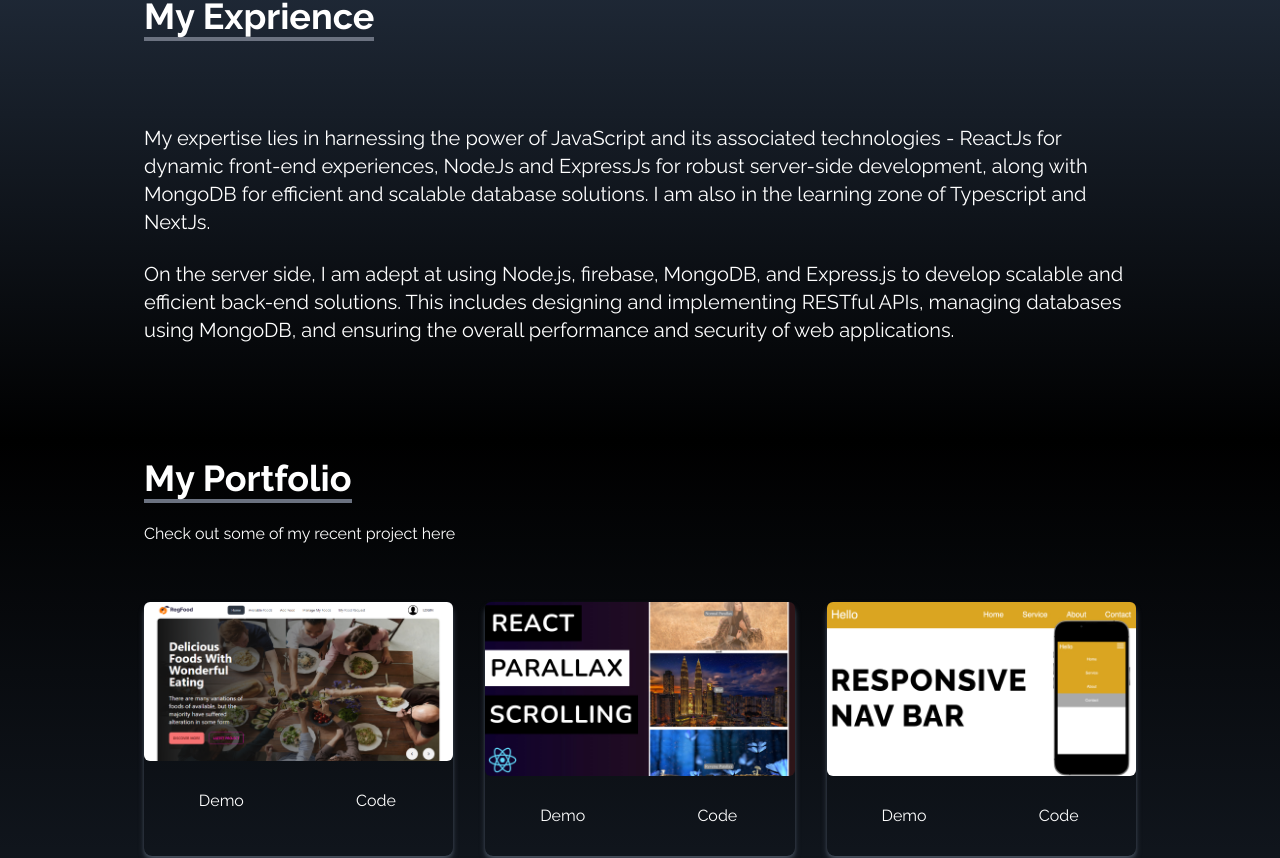
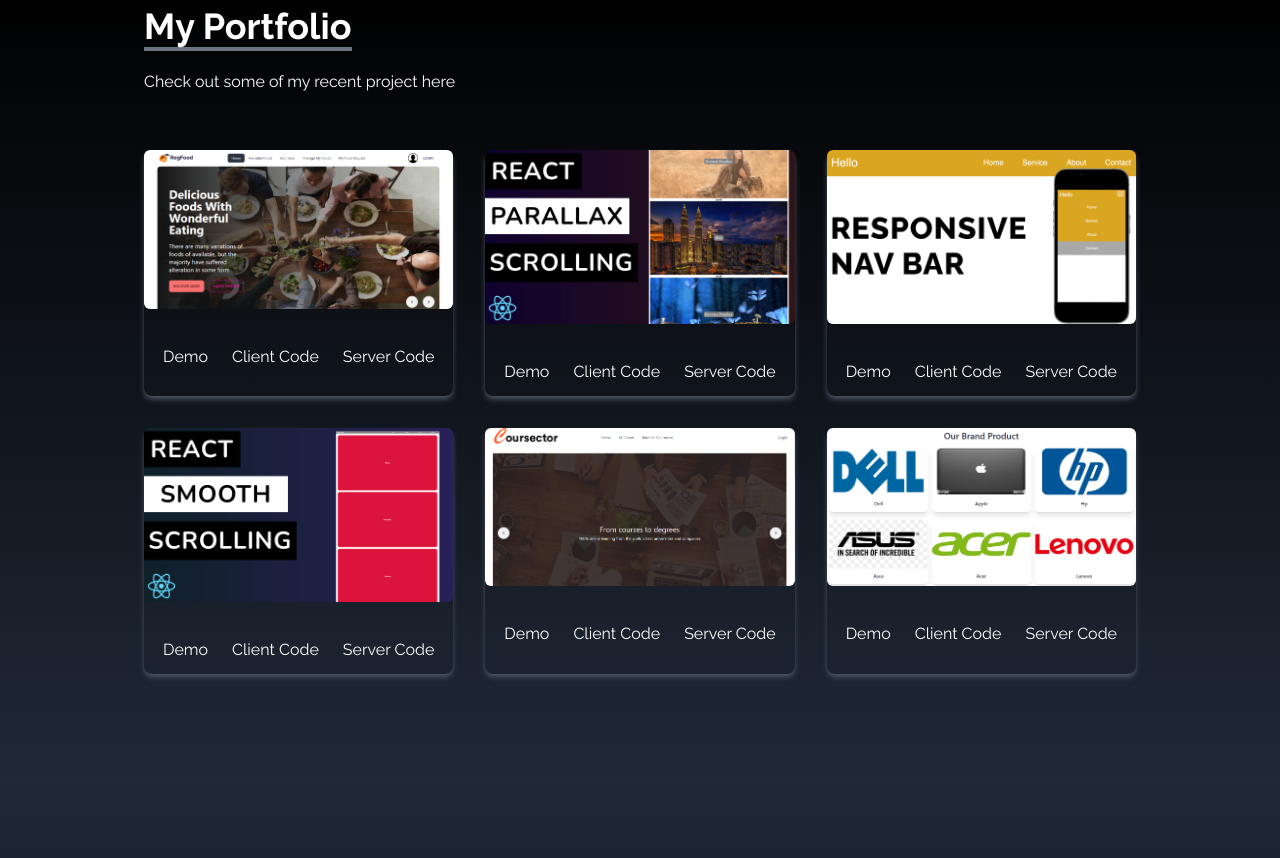
Before and after one commit to SuronjoyRoy/react-my-portfolio-website, a React (Create React App) app: page / in a window 1280 px wide. Shown: the part 1620-2478 px from the top of the page. Built offline with nearby package versions, Linux system fonts and the light colour scheme.

Commit message:
my cv link updated

```diff
--- a/src/App.js
+++ b/src/App.js
@@ -5,7 +5,6 @@
 import NavBar from "./components/NavBar";
 import Portfolio from "./components/Portfolio";
 import SocialLinks from "./components/SocialLinks";
-import MyExprience from "./components/MyExprience";
 import Experience from "./components/Experience";
 
 function App() {
@@ -14,7 +13,6 @@
       <NavBar />
       <Home />
       <About />
-      <MyExprience/>
       <Portfolio />
       <Experience/>
       <Contact />
--- a/src/components/Portfolio.jsx
+++ b/src/components/Portfolio.jsx
@@ -56,12 +56,15 @@
                 alt=""
                 className="rounded-md duration-200 hover:scale-105"
               />
-              <div className="flex items-center justify-center">
-                <button className="w-1/2 px-6 py-3 m-4 duration-200 hover:scale-105">
+              <div className="flex items-center mt-6 justify-center">
+                <button className=" px-3 py-3  duration-200 hover:scale-105">
                   <a target="_blank" rel="noreferrer" href="https://various-partner.surge.sh/">Demo</a>
                 </button>
-                <button className="w-1/2 px-6 py-3 m-4 duration-200 hover:scale-105">
-                <a target="_blank" rel="noreferrer" href="https://github.com/SuronjoyRoy/community-food-sharing-client">Code</a>
+                <button className=" px-3 py-3  duration-200 hover:scale-105">
+                <a target="_blank" rel="noreferrer" href="https://github.com/SuronjoyRoy/student-class-management-client">Client Code</a>
+                </button>
+                <button className=" px-3 py-3 duration-200 hover:scale-105">
+                <a target="_blank" rel="noreferrer" href="https://github.com/SuronjoyRoy/student-class-management-server">Server Code</a>
                 </button>
               </div>
             </div>
@@ -72,12 +75,15 @@
                 alt=""
                 className="rounded-md duration-200 hover:scale-105"
               />
-              <div className="flex items-center justify-center">
-                <button className="w-1/2 px-6 py-3 m-4 duration-200 hover:scale-105">
+              <div className="flex items-center mt-6 justify-center">
+                <button className=" px-3 py-3  duration-200 hover:scale-105">
                   <a target="_blank" rel="noreferrer" href="https://various-partner.surge.sh/">Demo</a>
                 </button>
-                <button className="w-1/2 px-6 py-3 m-4 duration-200 hover:scale-105">
-                <a target="_blank" rel="noreferrer" href="https://github.com/SuronjoyRoy/community-food-sharing-client">Code</a>
+                <button className=" px-3 py-3  duration-200 hover:scale-105">
+                <a target="_blank" rel="noreferrer" href="https://github.com/SuronjoyRoy/student-class-management-client">Client Code</a>
+                </button>
+                <button className=" px-3 py-3 duration-200 hover:scale-105">
+                <a target="_blank" rel="noreferrer" href="https://github.com/SuronjoyRoy/student-class-management-server">Server Code</a>
                 </button>
               </div>
             </div>
@@ -88,12 +94,15 @@
                 alt=""
                 className="rounded-md duration-200 hover:scale-105"
               />
-              <div className="flex items-center justify-center">
-                <button className="w-1/2 px-6 py-3 m-4 duration-200 hover:scale-105">
+              <div className="flex items-center mt-6 justify-center">
+                <button className=" px-3 py-3  duration-200 hover:scale-105">
                   <a target="_blank" rel="noreferrer" href="https://various-partner.surge.sh/">Demo</a>
                 </button>
-                <button className="w-1/2 px-6 py-3 m-4 duration-200 hover:scale-105">
-                <a target="_blank" rel="noreferrer" href="https://github.com/SuronjoyRoy/community-food-sharing-client">Code</a>
+                <button className=" px-3 py-3  duration-200 hover:scale-105">
+                <a target="_blank" rel="noreferrer" href="https://github.com/SuronjoyRoy/student-class-management-client">Client Code</a>
+                </button>
+                <button className=" px-3 py-3 duration-200 hover:scale-105">
+                <a target="_blank" rel="noreferrer" href="https://github.com/SuronjoyRoy/student-class-management-server">Server Code</a>
                 </button>
               </div>
             </div>
@@ -104,12 +113,15 @@
                 alt=""
                 className="rounded-md duration-200 hover:scale-105"
               />
-              <div className="flex items-center justify-center">
-                <button className="w-1/2 px-6 py-3 m-4 duration-200 hover:scale-105">
+              <div className="flex items-center mt-6 justify-center">
+                <button className=" px-3 py-3  duration-200 hover:scale-105">
                   <a target="_blank" rel="noreferrer" href="https://various-partner.surge.sh/">Demo</a>
                 </button>
-                <button className="w-1/2 px-6 py-3 m-4 duration-200 hover:scale-105">
-                <a target="_blank" rel="noreferrer" href="https://github.com/SuronjoyRoy/community-food-sharing-client">Code</a>
+                <button className=" px-3 py-3  duration-200 hover:scale-105">
+                <a target="_blank" rel="noreferrer" href="https://github.com/SuronjoyRoy/student-class-management-client">Client Code</a>
+                </button>
+                <button className=" px-3 py-3 duration-200 hover:scale-105">
+                <a target="_blank" rel="noreferrer" href="https://github.com/SuronjoyRoy/student-class-management-server">Server Code</a>
                 </button>
               </div>
             </div>
@@ -139,12 +151,15 @@
                 alt=""
                 className="rounded-md duration-200 hover:scale-105"
               />
-              <div className="flex items-center justify-center">
-                <button className="w-1/2 px-6 py-3 m-4 duration-200 hover:scale-105">
+              <div className="flex items-center mt-6 justify-center">
+                <button className=" px-3 py-3  duration-200 hover:scale-105">
                   <a target="_blank" rel="noreferrer" href="https://various-partner.surge.sh/">Demo</a>
                 </button>
-                <button className="w-1/2 px-6 py-3 m-4 duration-200 hover:scale-105">
-                <a target="_blank" rel="noreferrer" href="https://github.com/SuronjoyRoy/community-food-sharing-client">Code</a>
+                <button className=" px-3 py-3  duration-200 hover:scale-105">
+                <a target="_blank" rel="noreferrer" href="https://github.com/SuronjoyRoy/student-class-management-client">Client Code</a>
+                </button>
+                <button className=" px-3 py-3 duration-200 hover:scale-105">
+                <a target="_blank" rel="noreferrer" href="https://github.com/SuronjoyRoy/student-class-management-server">Server Code</a>
                 </button>
               </div>
             </div>
--- a/src/components/SocialLinks.jsx
+++ b/src/components/SocialLinks.jsx
@@ -40,7 +40,7 @@
           Resume <BsFillPersonLinesFill size={30} />
         </>
       ),
-      href: "/Resume.pdf",
+      href: "https://drive.google.com/file/d/1fnODQcHscBXlR8SYvhkVYFkfmY_Awxdm/view?usp=sharing",
       style: "rounded-br-md",
       download: true,
     },
```
